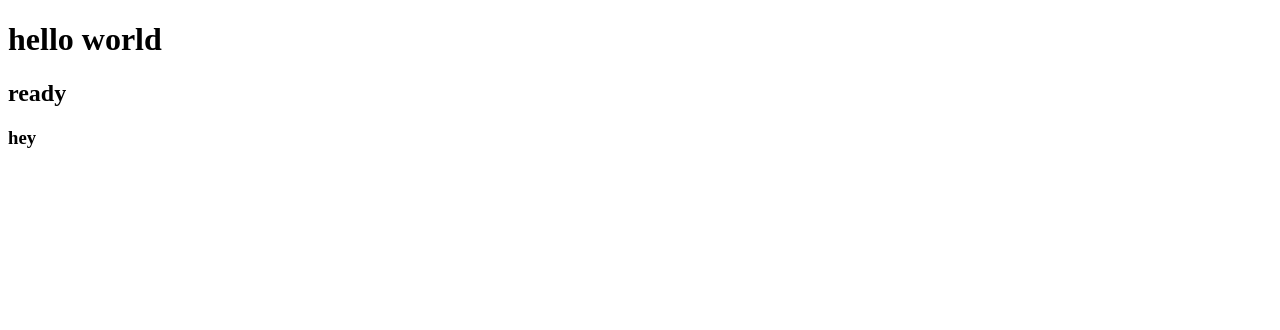
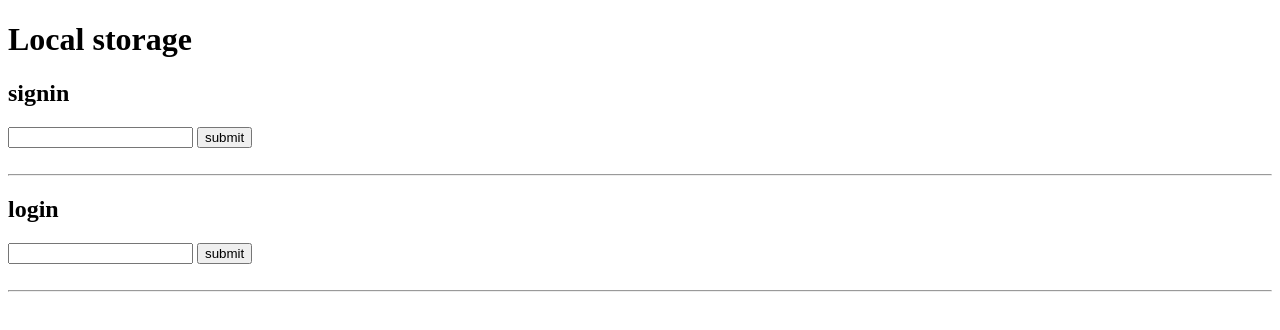
Before and after one commit to haniaisrar/demo, a plain HTML site: page index.html in a window 1280 px wide. Drawn offline with Linux system fonts and the light colour scheme.

Commit message:
20-jan (local storage)

```diff
--- a/index.html
+++ b/index.html
@@ -8,8 +8,29 @@
     <title>Document</title>
 </head>
 <body>
-    <h1>hello world</h1>
-    <h2>ready</h2>
-<h3>hey</h3>
+   <h1>Local storage</h1>
+   <h2>signin</h2>
+   <input type="text" id="inputdata">
+   <button type="button" id="buttonsubmit" onclick="btnsubmit()">submit</button><br><br>
+   <hr><h2>login</h2><input type="text" id="inputdata1">
+   <button type="button" id="buttonsubmit1" onclick="btnsubmit1()">submit</button>
+   <br><br>
+   <hr><script>
+    function btnsubmit(){
+        var x =document.getElementById("inputdata").value
+        localStorage.setItem("userData",x)
+    }
+    function btnsubmit1(){
+        var z= localStorage.getItem("userData")
+        var y =document.getElementById("inputdata1").value
+        if(y==z)
+        {
+            alert("login")
+        }
+        else{
+            alert("value mismatch")
+        }
+    }
+   </script>
 </body>
 </html>
```
Also changed, not shown: Capture.PNG (added), Capture1.PNG (added).
